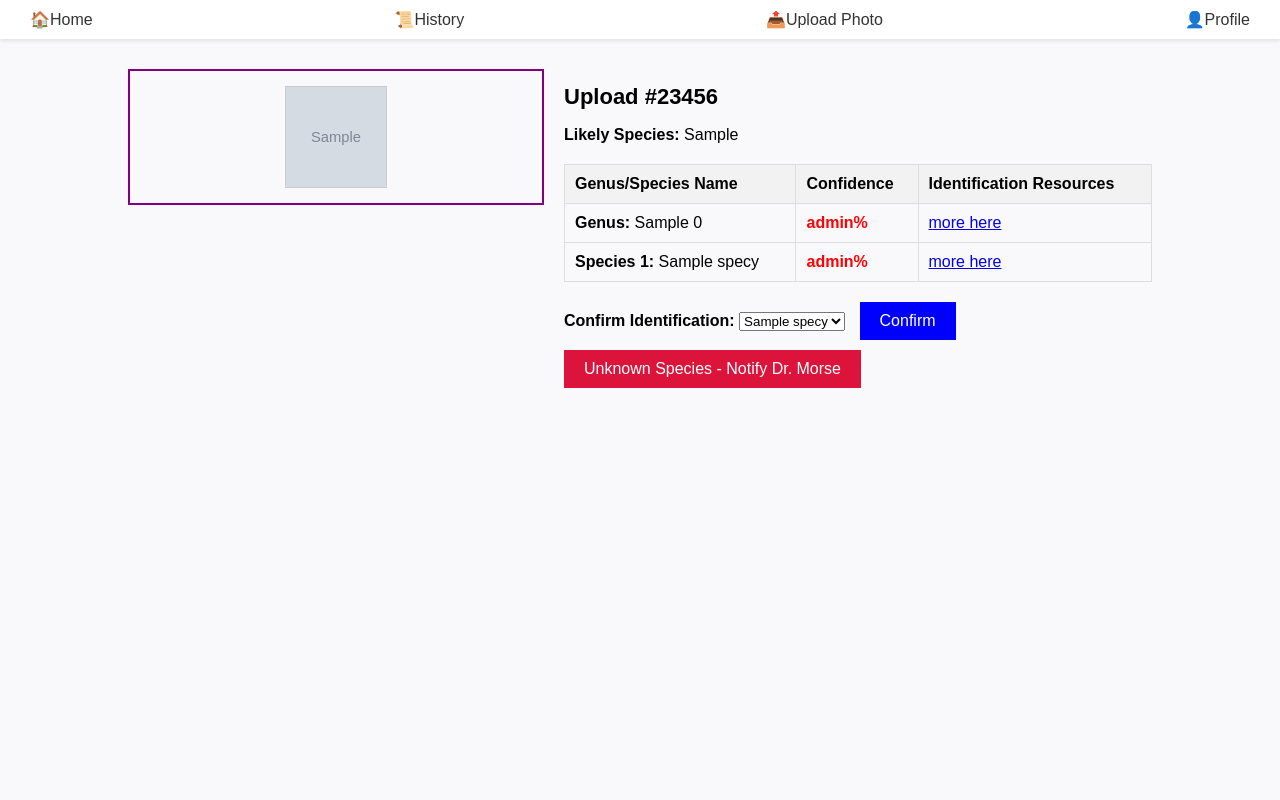
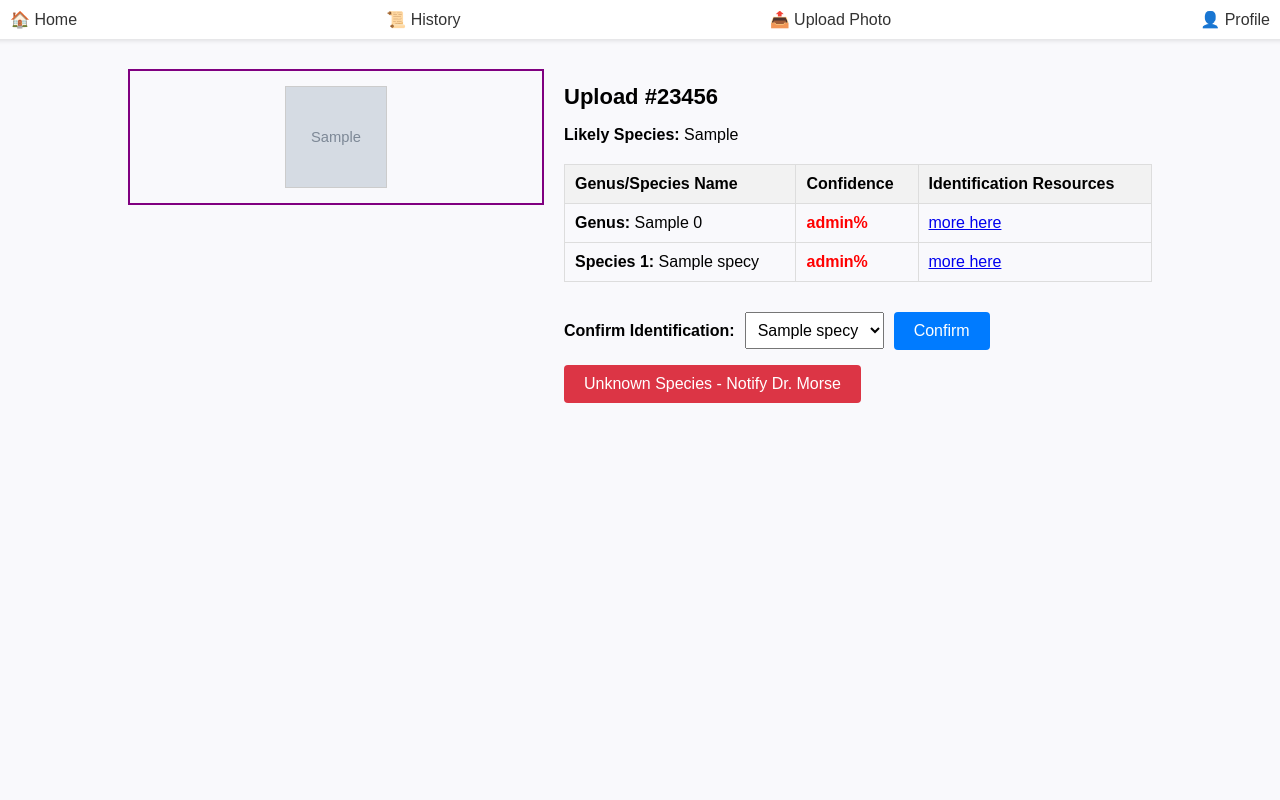
Before and after one commit to usd-cs/COMP-49X-24-25-port-inspector-project, a Django app: template port_inspector/port_inspector_app/templates/results.html in a window 1280 px wide. Run offline with Django 4.2, Linux system fonts and the light colour scheme; the template is opened without the code that fills it: most values are stand-ins (such as "Sample title", 1, 10 or a date in 2020); grey boxes marked "Sample" are stand-in pictures.

Commit message:
Edited buttons

```diff
--- a/port_inspector/port_inspector_app/templates/results.html
+++ b/port_inspector/port_inspector_app/templates/results.html
@@ -13,19 +13,18 @@
       display: flex;
       flex-direction: column;
       align-items: center;
-           justify-content: flex-start;
-           height: 100vh;
     }
+
     header {
       display: flex;
       justify-content: space-between;
       align-items: center;
       width: 100%;
       padding: 10px 20px;
-           box-sizing: border-box;
       background-color: #ffffff;
       box-shadow: 0 2px 4px rgba(0, 0, 0, 0.1);
     }
+
     header a {
       text-decoration: none;
       color: #333;
@@ -34,6 +33,7 @@
       align-items: center;
       margin: 0 10px;
     }
+
     .container {
       display: flex;
       flex-direction: row;
@@ -41,6 +41,7 @@
       margin-top: 30px;
       width: 80%;
     }
+
     .image-section {
       width: 40%;
       display: flex;
@@ -50,6 +51,7 @@
       padding: 10px;
       margin-right: 20px;
     }
+
     .image-section img {
       width: 100px;
       height: 100px;
@@ -57,66 +59,100 @@
       border: 1px solid #ccc;
       object-fit: cover;
     }
+
     .results-section {
       width: 60%;
     }
+
     h1 {
       font-size: 22px;
     }
+
     table {
       width: 100%;
       border-collapse: collapse;
       margin-top: 20px;
     }
+
     th, td {
       border: 1px solid #ddd;
       padding: 10px;
       text-align: left;
     }
+
     th {
       background-color: #f2f2f2;
     }
+
     .confidence-high {
       color: green;
       font-weight: bold;
     }
+
     .confidence-medium {
       color: orange;
       font-weight: bold;
     }
+
     .confidence-low {
       color: red;
       font-weight: bold;
     }
-       .confirm-form {
-           margin-top: 20px;
+
+    .action-buttons {
+      display: flex;
+      flex-direction: column;
+      align-items: flex-start;
+      margin-top: 30px;
+      gap: 15px;
     }
-       .confirm-btn {
-           background-color: blue;
-           color: white;
+
+    .confirm-form,
+    .unknown-form {
+      display: flex;
+      align-items: center;
+      gap: 10px;
+    }
+
+    .confirm-form select {
+      padding: 8px;
+      font-size: 16px;
+    }
+
+    .confirm-btn,
+    .unknown-btn {
+      padding: 10px 20px;
       font-size: 16px;
       border: none;
-           padding: 10px 20px;
       cursor: pointer;
-           margin-left: 10px;
+      border-radius: 4px;
     }
+
+    .confirm-btn {
+      background-color: #007bff;
+      color: white;
+    }
+
+    .confirm-btn:hover {
+      background-color: #0056b3;
+    }
+
     .unknown-btn {
-           background-color: crimson;
+      background-color: #dc3545;
       color: white;
-           font-size: 16px;
-           border: none;
-           padding: 10px 20px;
-           cursor: pointer;
-           margin-top: 10px;
+    }
+
+    .unknown-btn:hover {
+      background-color: #a71d2a;
     }
   </style>
 </head>
 <body>
   <header>
-       <a href="/" class="icon">🏠<span>Home</span></a>
-       <a href="/history" class="icon">📜<span>History</span></a>
-       <a href="/upload" class="icon">📤<span>Upload Photo</span></a>
-       <a href="/logout" class="icon">👤<span>Profile</span></a>
+    <a href="/">🏠 Home</a>
+    <a href="/history">📜 History</a>
+    <a href="/upload">📤 Upload Photo</a>
+    <a href="/logout">👤 Profile</a>
   </header>
 
   <div class="container">
@@ -140,10 +176,7 @@
         {% if species_results %}
           <tr>
             <td><strong>Genus:</strong> {{ species_results.0.species_name }}</td>
-                       <td class="
-                           {% if species_results.0.confidence_level >= 50 %}confidence-high
-                           {% elif species_results.0.confidence_level >= 20 %}confidence-medium
-                           {% else %}confidence-low{% endif %}">
+            <td class="{% if species_results.0.confidence_level >= 50 %}confidence-high{% elif species_results.0.confidence_level >= 20 %}confidence-medium{% else %}confidence-low{% endif %}">
               {{ species_results.0.confidence_level }}%
             </td>
             <td><a href="{{ species_results.0.resource_link }}" target="_blank">more here</a></td>
@@ -153,10 +186,7 @@
         {% for species in species_results|slice:"1:6" %}
         <tr>
           <td><strong>Species {{ forloop.counter }}:</strong> {{ species.species_name }}</td>
-                   <td class="
-                       {% if species.confidence_level >= 50 %}confidence-high
-                       {% elif species.confidence_level >= 20 %}confidence-medium
-                       {% else %}confidence-low{% endif %}">
+          <td class="{% if species.confidence_level >= 50 %}confidence-high{% elif species.confidence_level >= 20 %}confidence-medium{% else %}confidence-low{% endif %}">
             {{ species.confidence_level }}%
           </td>
           <td><a href="{{ species.resource_link }}" target="_blank">more here</a></td>
@@ -164,6 +194,7 @@
         {% endfor %}
       </table>
 
+      <div class="action-buttons">
         <form class="confirm-form" action="/confirm_species/" method="POST">
           {% csrf_token %}
           <label for="species-select"><strong>Confirm Identification:</strong></label>
@@ -181,5 +212,6 @@
         </form>
       </div>
     </div>
+  </div>
 </body>
 </html>
```
Lines whose indentation alone changed are shown as unchanged.
